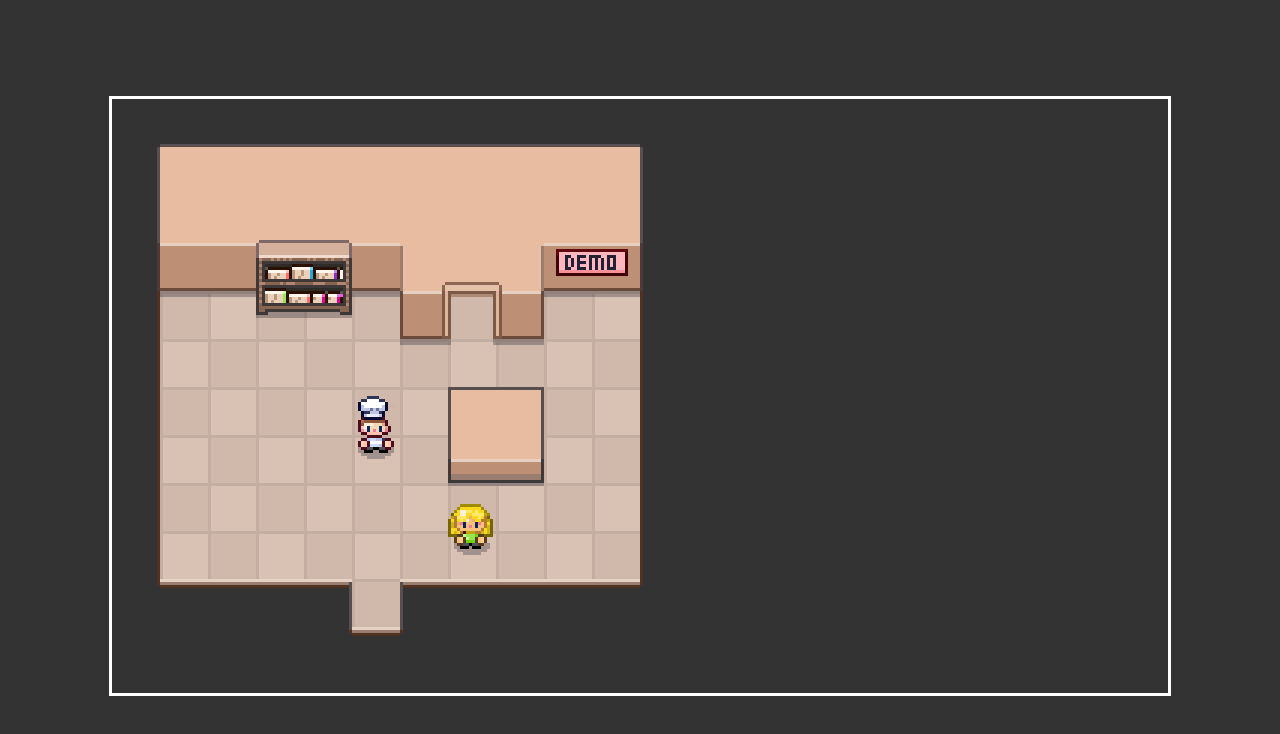
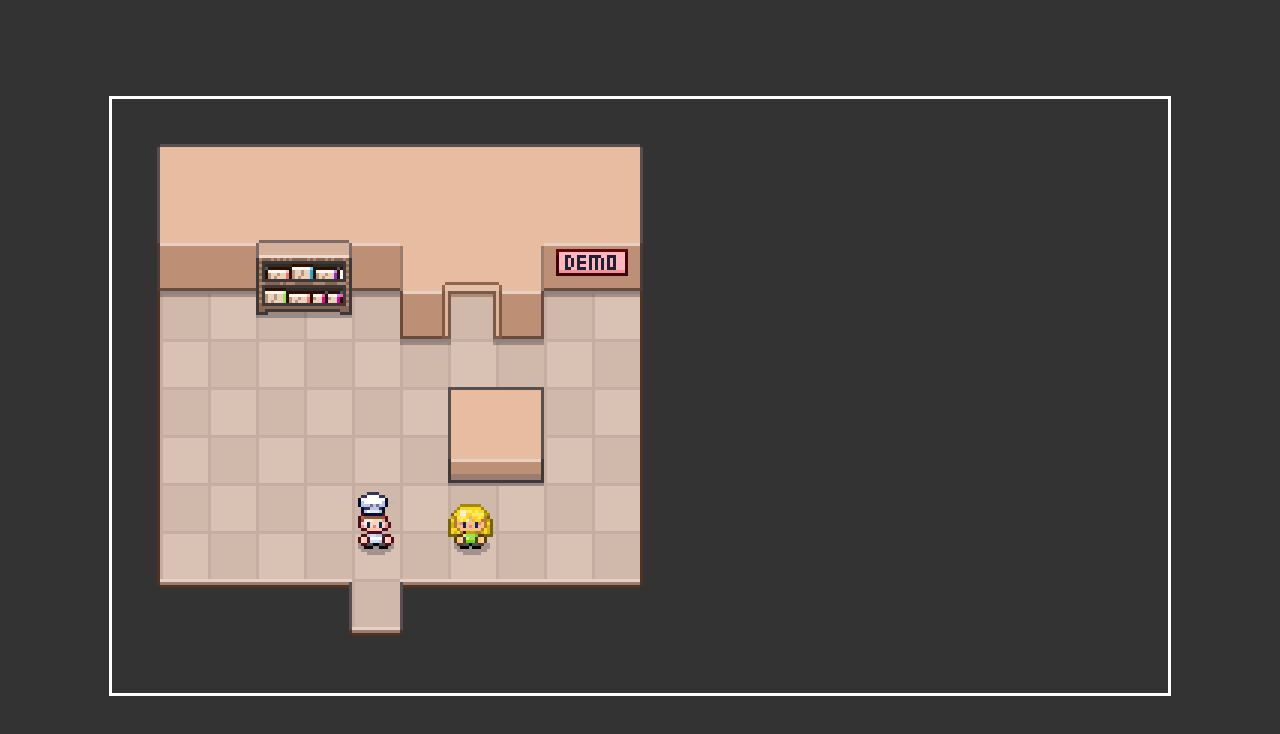
Before and after one commit to xndrbrgs/pizza_legends_initial_build, a plain HTML site: page index.html in a window 1280 px wide. Drawn offline with Linux system fonts and the light colour scheme.

Commit message:
fixed character movement by adding person constructor

```diff
--- a/GameObject.js
+++ b/GameObject.js
@@ -2,9 +2,14 @@ class GameObject {
     constructor(config) {
         this.x = config.x || 0;
         this.y = config.y || 0;
+        this.direction = config.direction || "down";
         this.sprite = new Sprite({
             gameObject: this,
             src: config.src || "/images/characters/people/hero.png",
         });
     }
+
+    update() {
+
+    }
 }
--- a/Overworld.js
+++ b/Overworld.js
@@ -17,7 +17,9 @@ class Overworld {
 
       // Draw Game Objects
       Object.values(this.map.gameObjects).forEach(object => {
-        // object.x += 1
+        object.update({
+
+        })
         object.sprite.draw(this.ctx);
       })
 
--- a/OverworldMap.js
+++ b/OverworldMap.js
@@ -23,7 +23,7 @@ window.OverworldMaps = {
     lowerSrc: "/images/maps/DemoLower.png",
     upperSrc: "/images/maps/DemoUpper.png",
     gameObjects: {
-        hero: new GameObject({
+        hero: new Person({
             x: utils.withGrid(5),
             y: utils.withGrid(6),
         }),
@@ -38,7 +38,7 @@ window.OverworldMaps = {
     lowerSrc: "/images/maps/KitchenLower.png",
     upperSrc: "/images/maps/KitchenUpper.png",
     gameObjects: {
-        hero: new GameObject({
+        hero: new Person({
             x: 3,
             y: 8,
         }),
--- /dev/null
+++ b/Person.js
@@ -0,0 +1,25 @@
+class Person extends GameObject {
+  constructor(config) {
+    super(config);
+    this.movingProgressRemaining = 32;
+
+    this.directionUpdate = {
+      "up": ["y", -1],
+      "down": ["y", 1],
+      "left": ["x", -1],
+      "right": ["x", 1],
+    };
+  }
+
+  update(state) {
+    this.updatePosition();
+  }
+
+  updatePosition() {
+    if (this.movingProgressRemaining > 0) {
+        const [property, change] = this.directionUpdate[this.direction];
+        this[property] += change;
+        this.movingProgressRemaining -= 1;
+    }
+  }
+}
--- a/index.html
+++ b/index.html
@@ -17,6 +17,7 @@
     <script src="/utils.js"></script>
     <script src="/Overworld.js"></script>
     <script src="/GameObject.js"></script>
+    <script src="/Person.js"></script>
     <script src="/Sprite.js"></script>
     <script src="/OverworldMap.js"></script>
     <script src="/init.js"></script>
```
